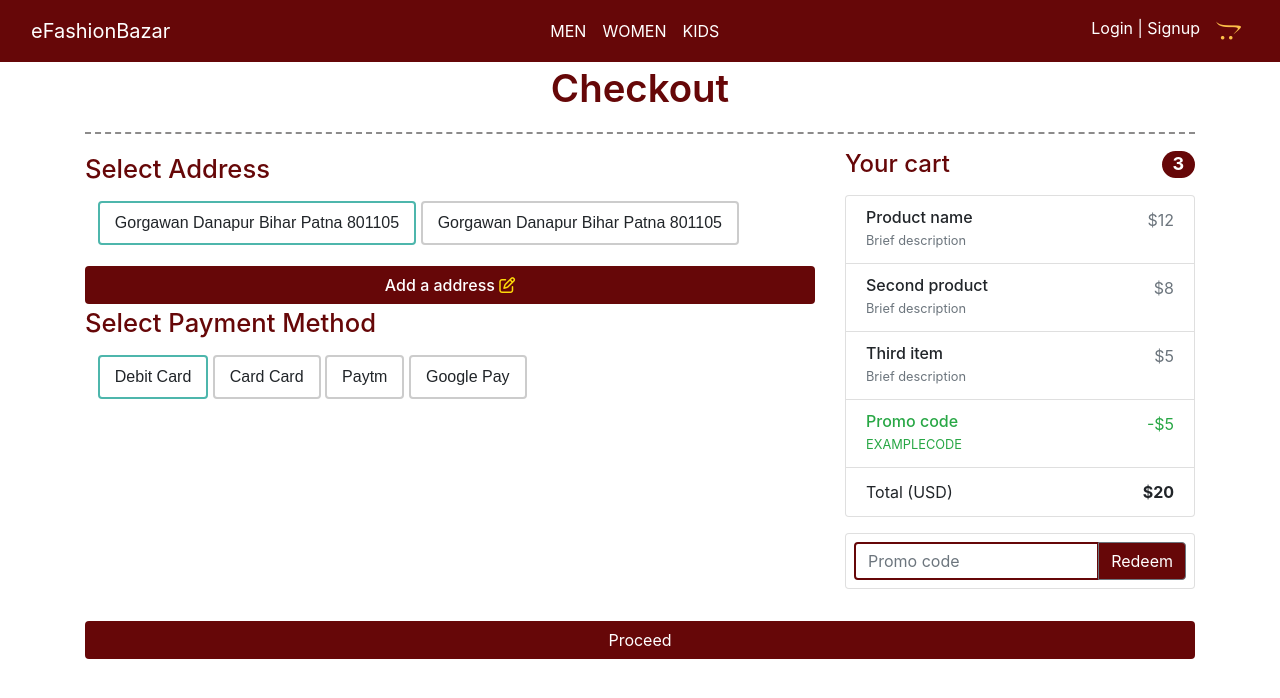
After one commit to saif-11bit/efashion, a Django app: template products/templates/checkout.html in a window 1280 px wide. The commit adds this page. Shown: the top 698 px of the page. Run offline with Django 3.2, Linux system fonts and the light colour scheme; the template is opened without the code that fills it, so the values that code supplies are empty; some libraries are stand-ins or nearby versions.

Commit message:
Added checkout FrontEnd

```diff
--- a/products/static/css/itsmystyle.css
+++ b/products/static/css/itsmystyle.css
@@ -614,3 +614,63 @@ hr.style5 {
   background-color: var(--seconMainBgCol);
 }
 /* Cart CSS Ends  */
+/* Checkout CSS Begins  */
+.checkoutSec{
+  width: 100%;
+  height: auto;
+  margin-bottom: 2rem;
+}
+
+.selectAddressRadioTitle{
+  font-size: 1.6rem;
+  font-weight: 500;
+  margin-bottom: 0rem;
+  color: var(--seconMainBgCol);
+}
+
+.addressHref,.addressHrefSubmit{
+  color: #ffffff !important;
+  background-color:var(--seconMainBgCol);
+  font-size: 1rem;
+  font-weight: 500;
+  width: 100%;
+}
+.addressEditlogo{
+  color: #feda0a !important;
+}
+
+.addressLogo {
+  color: #feda0a !important;
+}
+
+.checkoutAddaddress{
+  width: 100%;
+}
+
+.Promoforminput{
+  border: 2px solid var(--seconMainBgCol)!important;
+}
+
+.redeemNowBtn{
+  background-color: var(--seconMainBgCol)!important;
+  color: #ffffff;
+}
+
+.badgetotalCart{
+  background-color: var(--seconMainBgCol);
+}
+
+.yourCartTitleCheckout{
+  color: var(--seconMainBgCol);
+}
+
+.proceedBtnCheckout{
+  background-color: var(--seconMainBgCol);
+  color: #ffffff;
+  width: 100%;
+  margin-top: 2rem;
+}
+.proceedBtnCheckout:hover{
+  color: #ffffff;
+}
+/* Checkout CSS Ends  */
--- a/products/templates/cart.html
+++ b/products/templates/cart.html
@@ -135,4 +135,4 @@
     </div>
   </section>
   <!-- Cart Section Product Ends  -->
-{% include 'footer.html' %} {% endblock mainCont %}
+{% endblock mainCont %}
--- /dev/null
+++ b/products/templates/checkout.html
@@ -0,0 +1,129 @@
+{% extends 'base.html' %} {% block mainCont %} {% load static %}
+<section class="checkoutSec">
+    <div class="container">
+        <div class="row">
+            <div class="col-lg-12 col-12">
+                <p class="text-center categoriesMainTitle">
+                  Checkout
+                </p>
+                <hr class="style5">
+            </div>
+        </div>
+        <div class="row">
+            <div class="col-lg-8 col-md-8 col-sm-12 col-12">
+                <p class="selectAddressRadioTitle">
+                    Select Address
+                </p>
+                <div class="radio-toolbar">
+                    <input type="radio" id="radioSmall" name="radioSize" value="apple" checked>
+                    <label for="radioSmall">Gorgawan Danapur Bihar Patna 801105</label>
+
+                    <input type="radio" id="radioMedium" name="radioSize" value="banana">
+                    <label for="radioMedium">Gorgawan Danapur Bihar Patna 801105</label>
+                </div>
+                <a class="btn addressHref" data-toggle="collapse" href="#addaAddress" role="button" aria-expanded="false"
+                    aria-controls="addaAddress">
+                    Add a address <i class="fa fa-edit addressEditlogo" aria-hidden="true"></i>
+                </a>
+                <div class="collapse" id="addaAddress">
+                <form>
+                    <div class="form-group mt-3">
+                    <label class="labelForMail" for="inputAddress">Address</label>
+                    <input type="text" class="form-control" id="inputAddress" placeholder="1234 Main St">
+                    </div>
+                    <div class="form-row">
+                        <div class="form-group col-md-4">
+                            <label class="labelForMail" for="inputZip">Pin Code</label>
+                            <input type="text" class="form-control" id="inputZip">
+                        </div>
+                    <div class="form-group col-md-4">
+                        <label class="labelForMail" for="inputCity">City</label>
+                        <input type="text" class="form-control" id="inputCity">
+                    </div>
+                    <div class="form-group col-md-4">
+                        <label class="labelForMail" for="inputState">State</label>
+                        <select id="inputState" class="form-control">
+                        <option selected>Choose...</option>
+                        <option>...</option>
+                        </select>
+                    </div>
+
+                    </div>
+                    <input type="submit" class="btn addressHrefSubmit" value="Submit">
+                </form>
+                </div>
+                <p class="selectAddressRadioTitle">
+                    Select Payment Method
+                </p>
+                <div class="radio-toolbar">
+                    <input type="radio" id="debitCard" name="radioPayment" value="apple" checked>
+                    <label for="debitCard">Debit Card</label>
+                    <input type="radio" id="creditCard" name="radioPayment" value="banana">
+                    <label for="creditCard">Card Card</label>
+                    <input type="radio" id="paytmCard" name="radioPayment" value="banana">
+                    <label for="paytmCard">Paytm</label>
+                    <input type="radio" id="gpay" name="radioPayment" value="banana">
+                    <label for="gpay">Google Pay</label>
+                </div>
+            </div>
+            <div class="col-lg-4 col-md-4 col-sm-12 col-12">
+                <!-- Heading -->
+                <h4 class="d-flex justify-content-between align-items-center mb-3">
+                  <span class="yourCartTitleCheckout">Your cart</span>
+                  <span class="badge badge-secondary badgetotalCart badge-pill">3</span>
+                </h4>
+
+                <!-- Cart -->
+                <ul class="list-group mb-3 z-depth-1">
+                  <li class="list-group-item d-flex justify-content-between lh-condensed yourcartcheckoutList">
+                    <div>
+                      <h6 class="my-0 ">Product name</h6>
+                      <small class="text-muted">Brief description</small>
+                    </div>
+                    <span class="text-muted">$12</span>
+                  </li>
+                  <li class="list-group-item d-flex justify-content-between lh-condensed yourcartcheckoutList">
+                    <div>
+                      <h6 class="my-0 ">Second product</h6>
+                      <small class="text-muted">Brief description</small>
+                    </div>
+                    <span class="text-muted">$8</span>
+                  </li>
+                  <li class="list-group-item d-flex justify-content-between lh-condensed yourcartcheckoutList">
+                    <div>
+                      <h6 class="my-0 ">Third item</h6>
+                      <small class="text-muted">Brief description</small>
+                    </div>
+                    <span class="text-muted">$5</span>
+                  </li>
+                  <li class="list-group-item d-flex justify-content-between yourcartcheckoutList">
+                    <div class="text-success">
+                      <h6 class="my-0 ">Promo code</h6>
+                      <small>EXAMPLECODE</small>
+                    </div>
+                    <span class="text-success">-$5</span>
+                  </li>
+                  <li class="list-group-item d-flex justify-content-between yourcartcheckoutList">
+                    <span class="">Total (USD)</span>
+                    <strong>$20</strong>
+                  </li>
+                </ul>
+                <!-- Cart -->
+
+                <!-- Promo code -->
+                <form class="card p-2 Promoform">
+                  <div class="input-group">
+                    <input type="text" class="form-control Promoforminput" placeholder="Promo code"
+                      aria-label="Recipient's username" aria-describedby="basic-addon2">
+                    <div class="input-group-append">
+                      <button class="btn btn-secondary redeemNowBtn btn-md waves-effect m-0" type="button">Redeem</button>
+                    </div>
+                  </div>
+                </form>
+                <!-- Promo code -->
+              </div>
+        </div>
+        <input type="submit" class="btn proceedBtnCheckout" value="Proceed">
+    </div>
+</section>
+{% endblock mainCont %}
```
